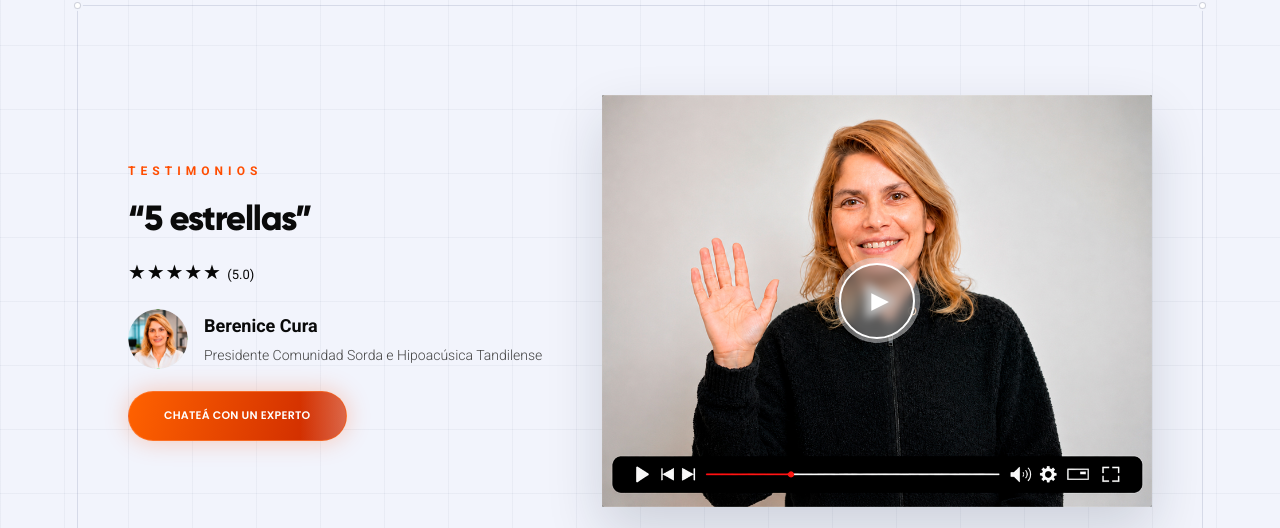
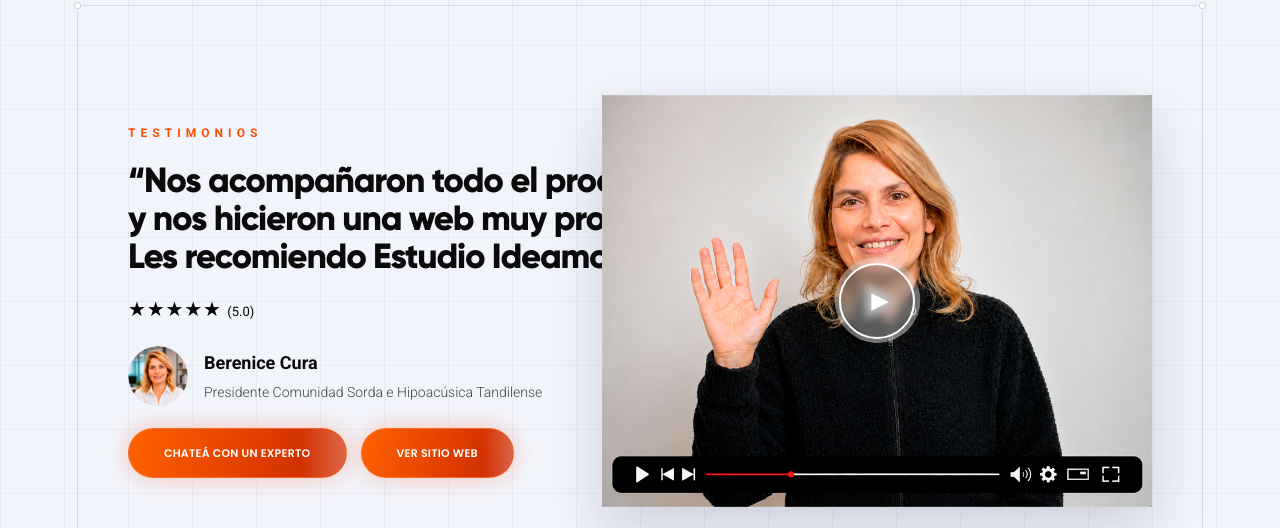
Before and after one commit to ideamosestudio/ideamosdemo, a Next.js app: page / in a window 1280 px wide. Shown: the part 5256-5784 px from the top of the page. Built offline with nearby package versions, Linux system fonts and the light colour scheme.

Commit message:
Corrige testimonio de Berenice Cura

```diff
--- a/components/HomeTestimonials.tsx
+++ b/components/HomeTestimonials.tsx
@@ -29,14 +29,18 @@ const testimonials = [
     alt: "Rodolfo Merino de MR Ingeniería",
   },
   {
-    quote: "5 estrellas",
-    desktopLines: ["5 estrellas"],
+    quote: "Nos acompañaron todo el proceso y nos hicieron una web muy profesional. Les recomiendo Estudio Ideamos",
+    desktopLines: [
+      "Nos acompañaron todo el proceso",
+      "y nos hicieron una web muy profesional.",
+      "Les recomiendo Estudio Ideamos",
+    ],
     name: "Berenice Cura",
     role: "Presidente Comunidad Sorda e Hipoacúsica Tandilense",
     image: "/media/testimonials/berenice-cura-image.jpg",
     avatar: "/media/testimonials/berenice-cura-avatar.png",
     video: "/media/testimonials/berenice-cura.mp4",
-    site: null,
+    site: "https://estudioideamos.github.io/berenice-cura/",
     alt: "Berenice Cura, Presidente de la Comunidad Sorda e Hipoacúsica Tandilense",
   },
 ];
```
